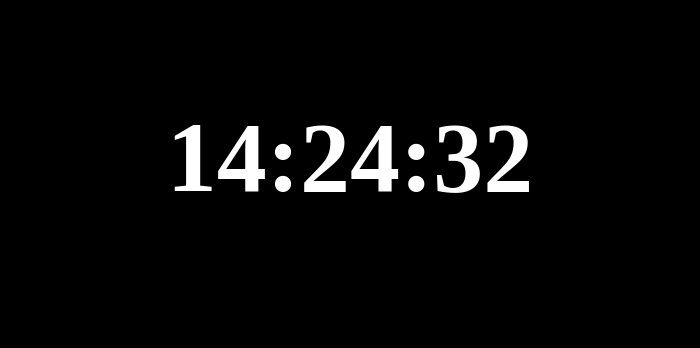
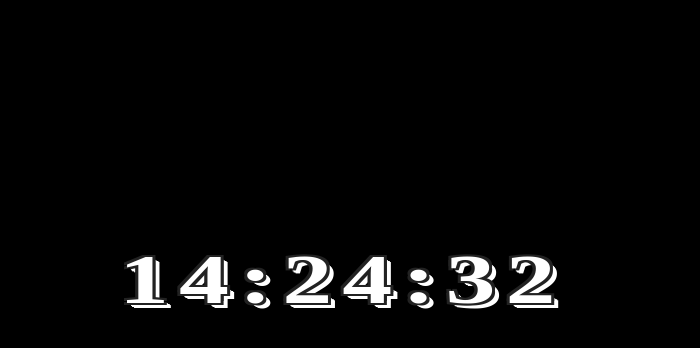
Before and after one commit to GerardKill/electron-clock, an Electron app: page index.html in a window 700 px wide. Drawn offline with Linux system fonts and the light colour scheme.

Commit message:
update text style

```diff
--- a/css/main.css
+++ b/css/main.css
@@ -3,9 +3,30 @@ body{
 	padding: 0;
 	background-color: #000000;
 }
+
+.clock{
+	position: absolute;
+    top: 30%;
+    left: 17%;
+}
+
 #time{
-	color: #ffffff;
 	font-size: 100px;
-    text-align: center;
-    font-weight: 700;
+    color: #fff;
+  	font-family: Arvo;
+  	font-weight: bold;
+  	text-shadow:
+    -3px -3px 0 #222,
+    3px -3px 0 #222,
+    -3px 3px 0 #222,
+    3px 3px 0 #222,
+    4px 4px 0 #fff,
+    5px 5px 0 #fff,
+    6px 6px 0 #fff,
+    7px 7px 0 #fff;
+  	line-height: 0.8em;
+  	letter-spacing: 0.1em;
+  	transform: scaleY(0.7);
+  	margin:0;
+  	text-align: center;
 }
--- a/index.html
+++ b/index.html
@@ -8,7 +8,7 @@
 	<link rel="stylesheet" type="text/css" href="css/main.css">
 </head>
 <body onload="TimeNow()">
-		<div div="clock">
+		<div class="clock">
 			<p id="time"> </p>
 		</div>
 
```
